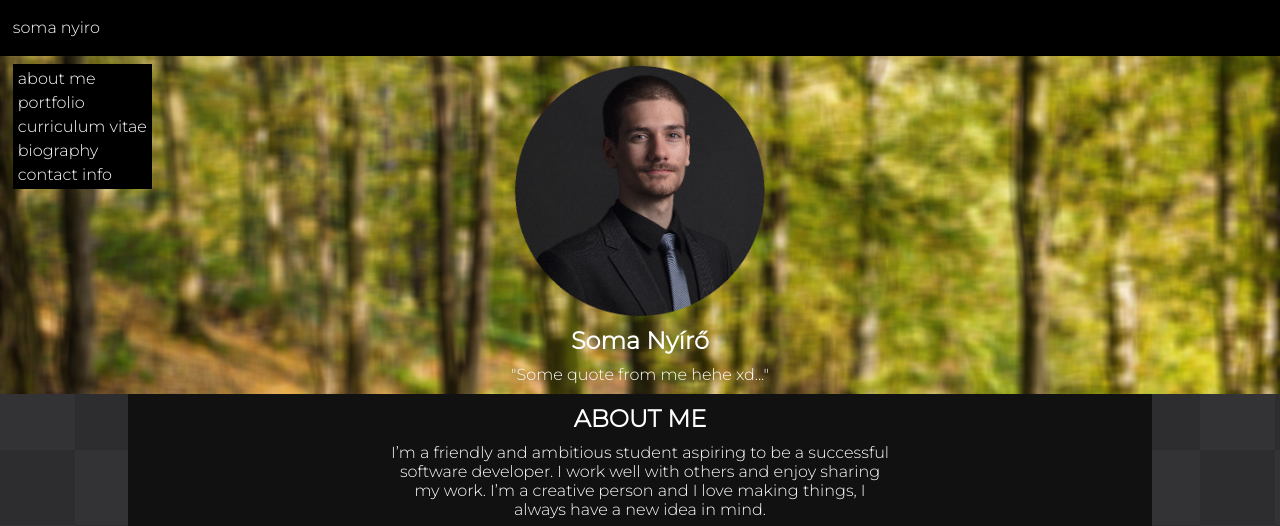
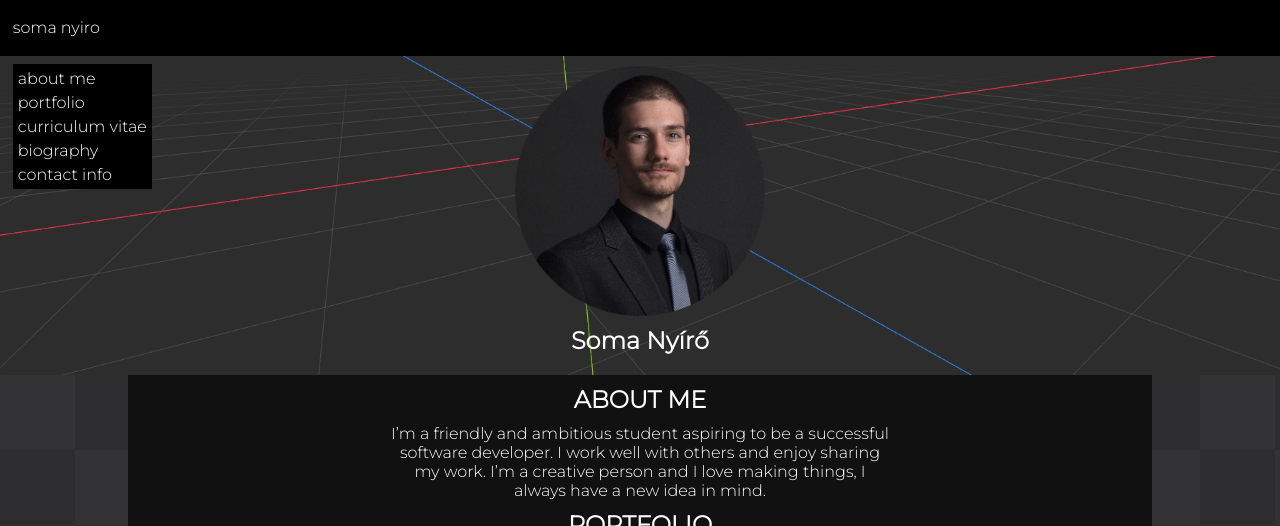
Before and after one commit to somanyiro/somanyiro.github.io, a plain HTML site: page index.html in a window 1280 px wide. Shown: the top 526 px of the page. Drawn offline with Linux system fonts and the light colour scheme.

Commit message:
removed quote and added new bg

```diff
--- a/index.html
+++ b/index.html
@@ -40,7 +40,7 @@
         <section class="beginning" id="home">
             <img src="resources/profile.png" alt="profile">
             <h1>Soma Nyírő</h1>
-            <blockquote>"Some quote from me hehe xd..."</blockquote>
+            <blockquote></blockquote>
         </section>
         <section class="content">
 
--- a/style.css
+++ b/style.css
@@ -49,7 +49,7 @@ aside nav ul li{
     justify-content: center;
     /*flex: 0 0 100vw;*/
     width: 100%;
-    background-image: url("resources/forest.png");
+    background-image: url("resources/gizmo.png");
     background-size:cover;
     flex-direction: column;
     flex-wrap: wrap;
```
Also changed, not shown: resources/gizmo.png (added).
